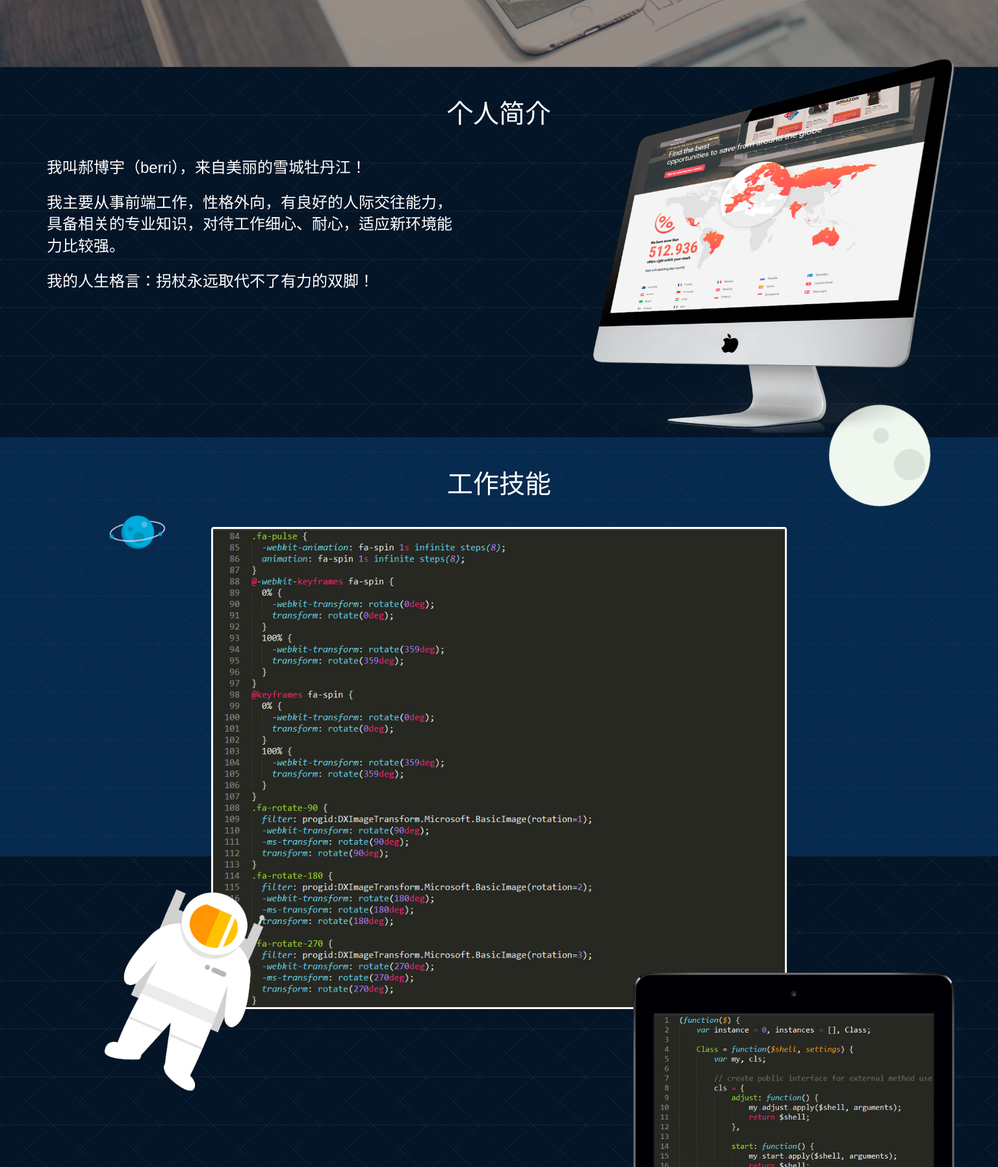
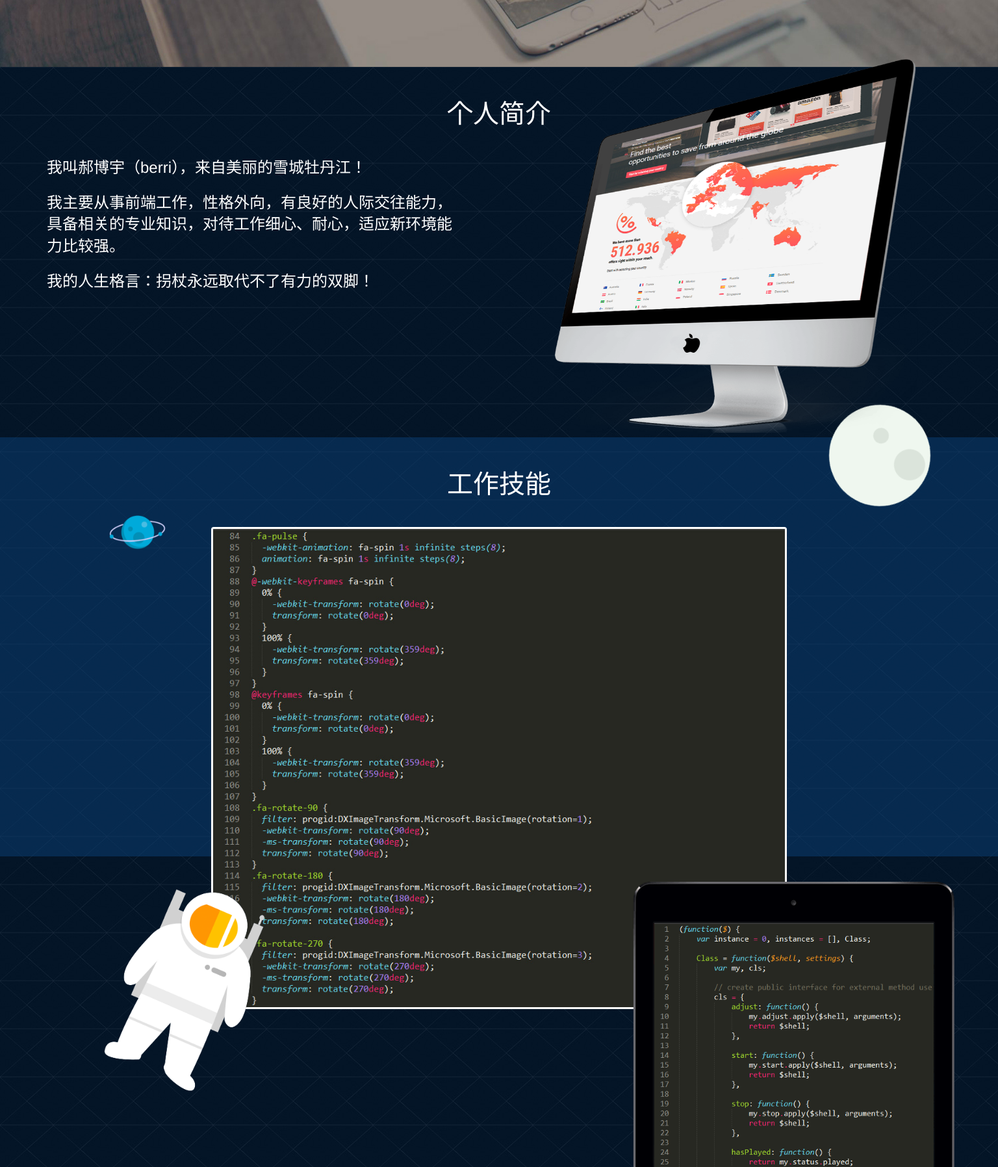
Before and after one commit to guaiyutou/haoboyu40.github.io, a plain HTML site: page index.html in a window 1536 px wide. Shown: the part 784-2580 px from the top of the page at 65% size. Drawn offline with Linux system fonts and the light colour scheme.

Commit message:
Update berri.css

```diff
--- a/css/berri.css
+++ b/css/berri.css
@@ -364,8 +364,9 @@ footer img.bus{height: 84px;vertical-align: middle;margin-left: 40px; display: i
 /*--------------------- snowflake ----------------------------*/
 .snow-canvas { display: block; width: 100%; height: 100%; top: 0; left: 0; position: fixed; pointer-events: none;z-index: 1;}
 /*--------------------- responsive mode  ----------------------*/
-@media screen and (min-width: 481px) and (max-width: 1050px){
-
+@media screen and (min-width: 1366px){
+    .mac{padding-right:8%;}
+    .skill-code-js{margin-top:-360px;}
 }
 @media screen and (max-width: 480px){
     html {font-size: 62.5%;}
```
